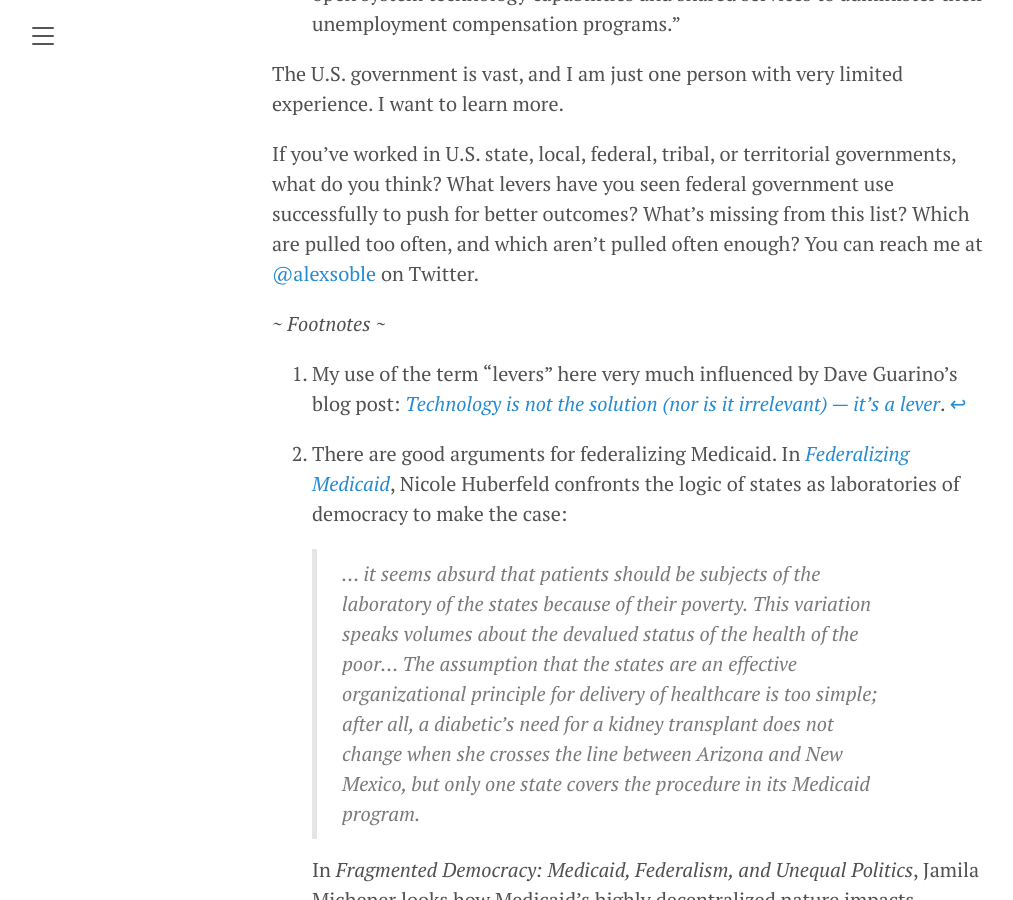
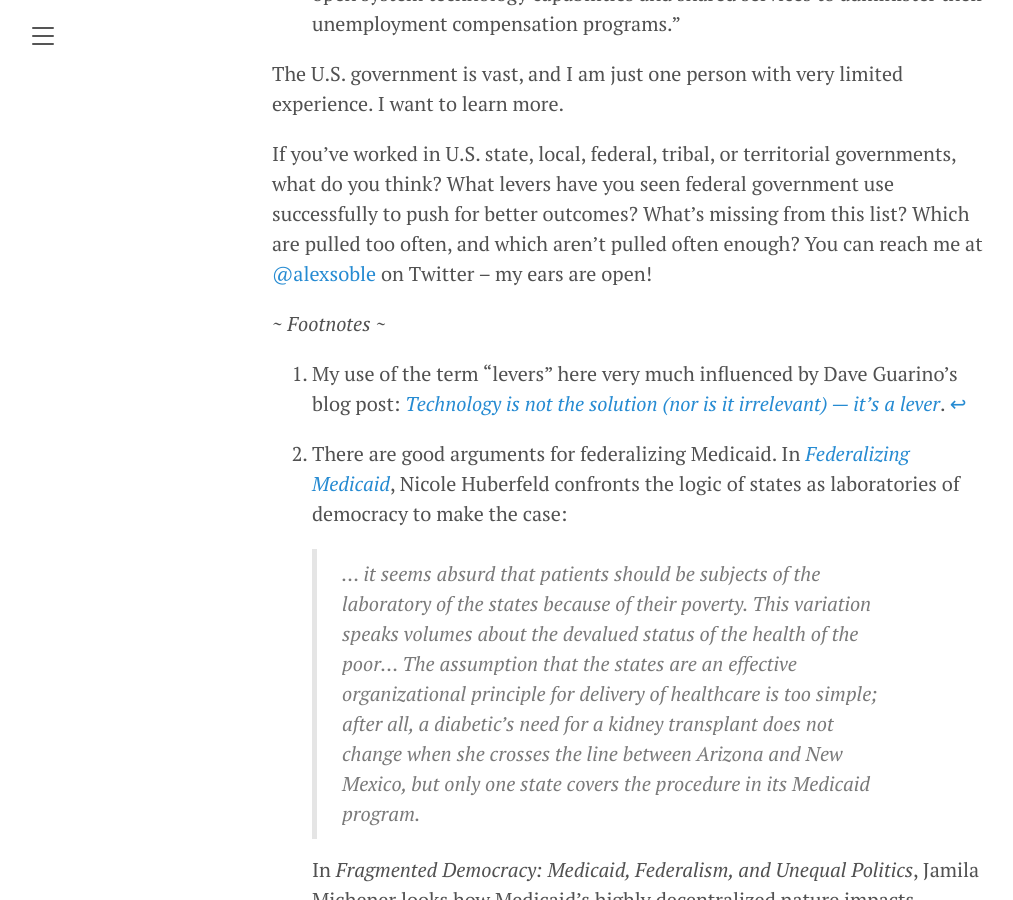
Before and after one commit to alexsoble/marble-cake-blog, a Jekyll site: the page built from _posts/2022-03-13-federal-levers.md, in a window 1280 px wide and 900 px high, scrolled down 2374 px. Shown: the whole window, without its empty margins (8-1021 px from the left). Built offline with Jekyll 4.4.1, drawn with Linux system fonts in a browser that asks for light colours.

Commit message:
My ears are open

```diff
--- a/_posts/2022-03-13-federal-levers.md
+++ b/_posts/2022-03-13-federal-levers.md
@@ -33,7 +33,7 @@ How about the executive branch of the federal government, the president and the
 
 The U.S. government is vast, and I am just one person with very limited experience. I want to learn more.
 
-If you've worked in U.S. state, local, federal, tribal, or territorial governments, what do you think? What levers have you seen federal government use successfully to push for better outcomes? What's missing from this list? Which are pulled too often, and which aren't pulled often enough? You can reach me at <a href="https://twitter.com/alexsoble">@alexsoble</a> on Twitter.
+If you've worked in U.S. state, local, federal, tribal, or territorial governments, what do you think? What levers have you seen federal government use successfully to push for better outcomes? What's missing from this list? Which are pulled too often, and which aren't pulled often enough? You can reach me at <a href="https://twitter.com/alexsoble">@alexsoble</a> on Twitter -- my ears are open!
 
 *~ Footnotes ~*
 
```
